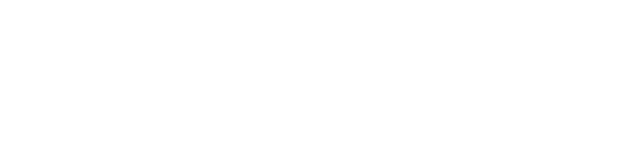
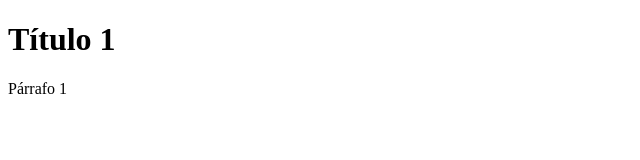
Before and after one commit to laurapd96/UD-5_Tarea5_Laura_Remote, a plain HTML site: page index.html in a window 1280 px wide. Shown: the whole page, without its empty margins (0-640 px from the left). Drawn offline with Linux system fonts and the light colour scheme.

Commit message:
añadiendo título y párrafo

```diff
--- a/index.html
+++ b/index.html
@@ -4,9 +4,10 @@
         <meta charset="UTF-8">
         <meta http-equiv="X-UA-Compatible" content="IE=edge">
         <meta name="viewport" content="width=device-width, initial-scale=1.0">
-    <title>Document</title>
+        <title>U05A05</title>
     </head>
     <body>
-
+        <h1>Título 1</h1>
+        <p>Párrafo 1</p>
     </body>
 </html>
```
Lines whose indentation alone changed are shown as unchanged.
